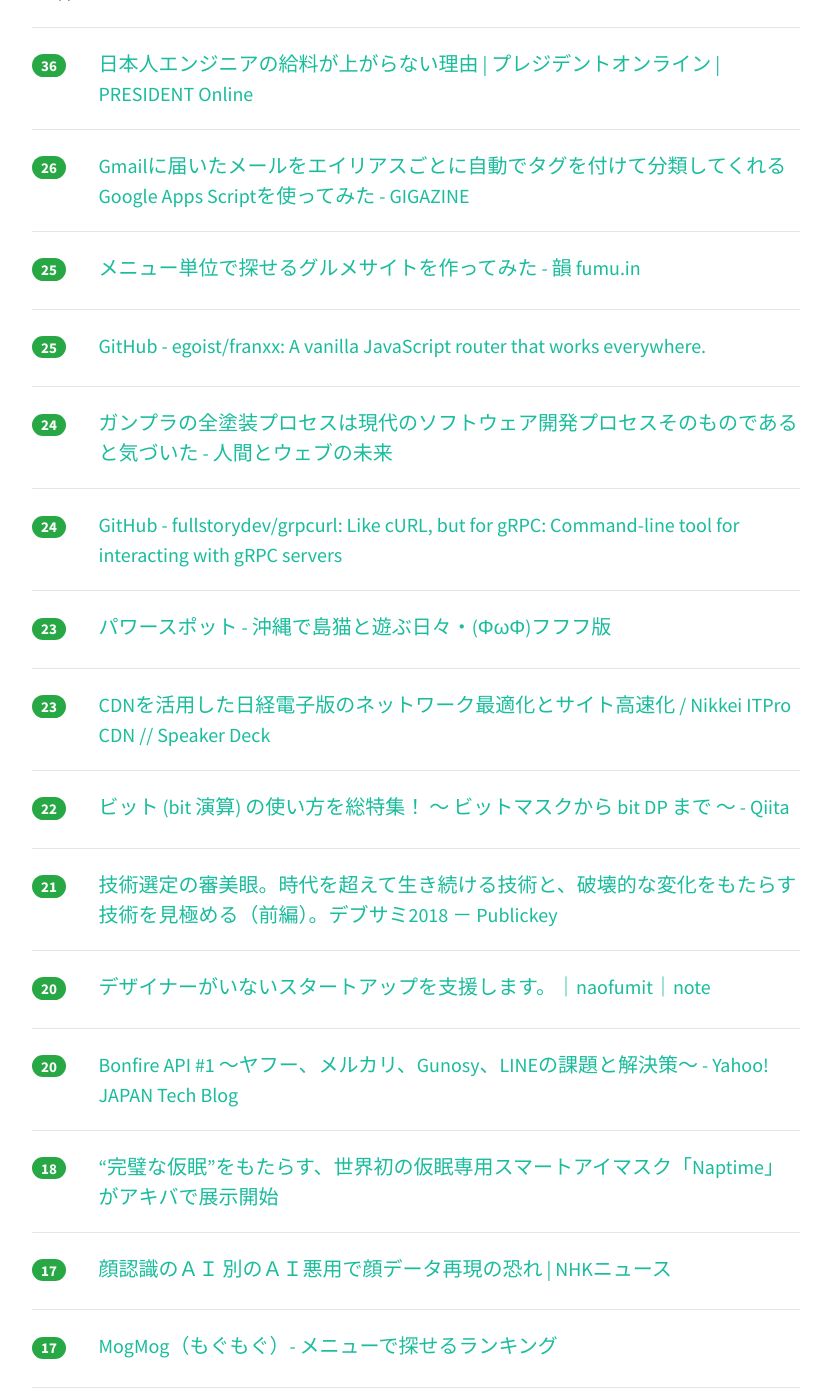
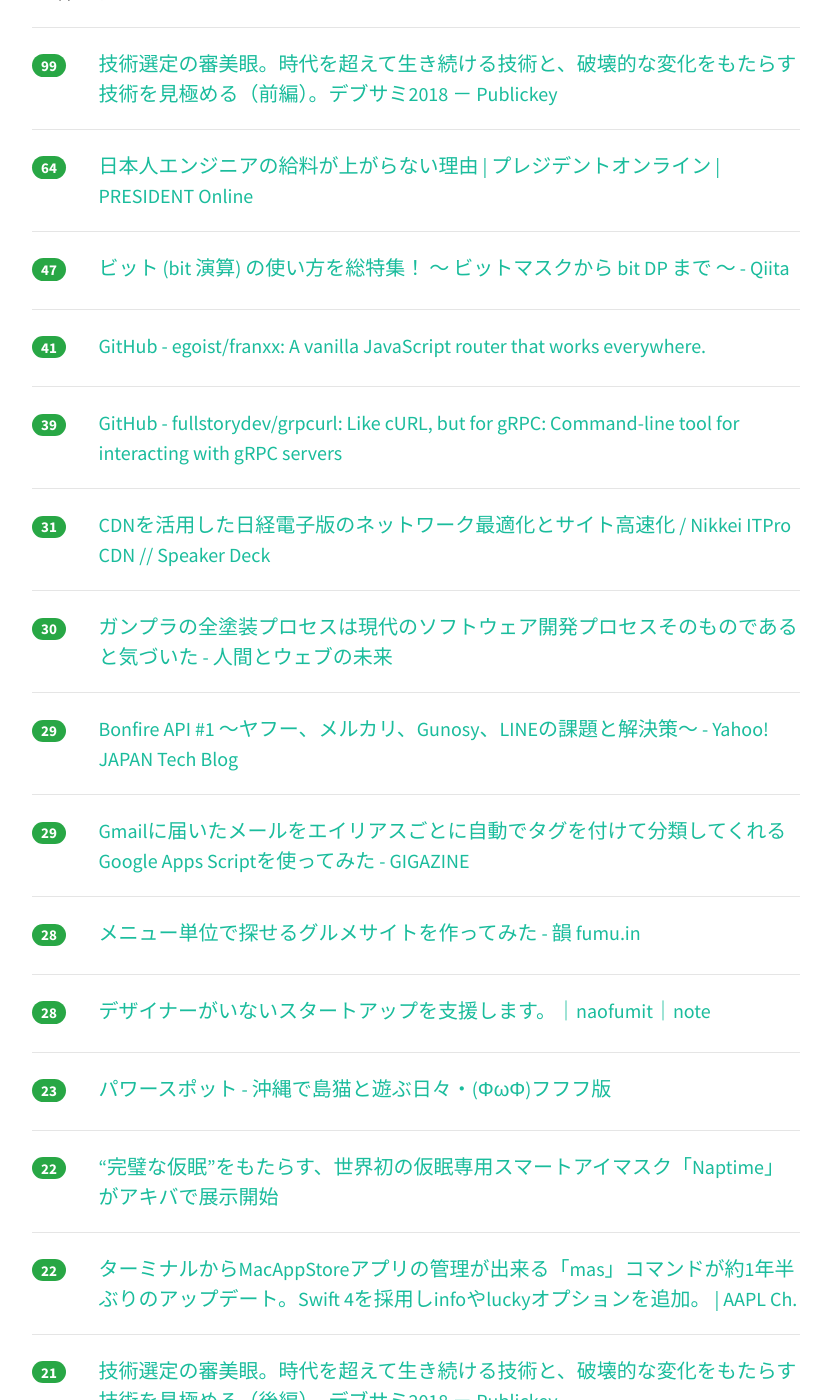
Before and after one commit to yatta47/hatena-matome-site, a Jekyll site: the page built from _posts/2018-02-20-hatena.md, in a window 1280 px wide and 1400 px high, scrolled down 346 px. Shown: the whole window, without its empty margins (224-1055 px from the left). Built offline with Jekyll 4.4.1, drawn with Linux system fonts in a browser that asks for light colours; nearby versions of some CDN libraries; some of the changed text lies outside the part shown.

Commit message:
Updated 2018-02-20

```diff
--- a/_posts/2018-02-20-hatena.md
+++ b/_posts/2018-02-20-hatena.md
@@ -1,39 +1,64 @@
 ---
 layout: post
 title:  "2018-02-20 はてぶIT"
-date:   2018-02-20 09:02:07
+date:   2018-02-20 10:03:13
 tags: [it-hotentry]
 ---
-23 件のデータあり
+29 件のデータあり
 
 <hr><div class="row">
-<div class="col-1"><span class="badge badge-pill badge-success h2">36</span></div>
+<div class="col-1"><span class="badge badge-pill badge-success h2">99</span></div>
+<div class="col-11"><a href='http://www.publickey1.jp/blog/18/2018.html' target='_blank'>技術選定の審美眼。時代を超えて生き続ける技術と、破壊的な変化をもたらす技術を見極める（前編）。デブサミ2018 － Publickey</a></div>
+</div>
+<hr>
+<div class="row">
+<div class="col-1"><span class="badge badge-pill badge-success h2">64</span></div>
 <div class="col-11"><a href='http://president.jp/articles/-/24409' target='_blank'>日本人エンジニアの給料が上がらない理由 | プレジデントオンライン | PRESIDENT Online</a></div>
 </div>
 <hr>
 <div class="row">
-<div class="col-1"><span class="badge badge-pill badge-success h2">26</span></div>
+<div class="col-1"><span class="badge badge-pill badge-success h2">47</span></div>
+<div class="col-11"><a href='https://qiita.com/drken/items/7c6ff2aa4d8fce1c9361' target='_blank'>ビット (bit 演算) の使い方を総特集！ 〜 ビットマスクから bit DP まで 〜 - Qiita</a></div>
+</div>
+<hr>
+<div class="row">
+<div class="col-1"><span class="badge badge-pill badge-success h2">41</span></div>
+<div class="col-11"><a href='https://github.com/egoist/franxx' target='_blank'>GitHub - egoist/franxx: A vanilla JavaScript router that works everywhere.</a></div>
+</div>
+<hr>
+<div class="row">
+<div class="col-1"><span class="badge badge-pill badge-success h2">39</span></div>
+<div class="col-11"><a href='https://github.com/fullstorydev/grpcurl' target='_blank'>GitHub - fullstorydev/grpcurl: Like cURL, but for gRPC: Command-line tool for interacting with gRPC servers</a></div>
+</div>
+<hr>
+<div class="row">
+<div class="col-1"><span class="badge badge-pill badge-success h2">31</span></div>
+<div class="col-11"><a href='https://speakerdeck.com/sisidovski/nikkei-itpro-cdn' target='_blank'>CDNを活用した日経電子版のネットワーク最適化とサイト高速化 / Nikkei ITPro CDN // Speaker Deck</a></div>
+</div>
+<hr>
+<div class="row">
+<div class="col-1"><span class="badge badge-pill badge-success h2">30</span></div>
+<div class="col-11"><a href='http://hb.matsumoto-r.jp/entry/2018/02/19/213021' target='_blank'>ガンプラの全塗装プロセスは現代のソフトウェア開発プロセスそのものであると気づいた - 人間とウェブの未来</a></div>
+</div>
+<hr>
+<div class="row">
+<div class="col-1"><span class="badge badge-pill badge-success h2">29</span></div>
+<div class="col-11"><a href='https://techblog.yahoo.co.jp/event/bonfire-api-1/' target='_blank'>Bonfire API #1 ～ヤフー、メルカリ、Gunosy、LINEの課題と解決策～ - Yahoo! JAPAN Tech Blog</a></div>
+</div>
+<hr>
+<div class="row">
+<div class="col-1"><span class="badge badge-pill badge-success h2">29</span></div>
 <div class="col-11"><a href='https://gigazine.net/news/20180219-gmail-auto-label/' target='_blank'>Gmailに届いたメールをエイリアスごとに自動でタグを付けて分類してくれるGoogle Apps Scriptを使ってみた - GIGAZINE</a></div>
 </div>
 <hr>
 <div class="row">
-<div class="col-1"><span class="badge badge-pill badge-success h2">25</span></div>
+<div class="col-1"><span class="badge badge-pill badge-success h2">28</span></div>
 <div class="col-11"><a href='http://www.fumu.in/entry/2018/02/19/%E3%83%A1%E3%83%8B%E3%83%A5%E3%83%BC%E5%8D%98%E4%BD%8D%E3%81%A7%E6%8E%A2%E3%81%9B%E3%82%8B%E3%82%B0%E3%83%AB%E3%83%A1%E3%82%B5%E3%82%A4%E3%83%88%E3%82%92%E4%BD%9C%E3%81%A3%E3%81%A6%E3%81%BF%E3%81%9F' target='_blank'>メニュー単位で探せるグルメサイトを作ってみた - 韻 fumu.in</a></div>
 </div>
 <hr>
 <div class="row">
-<div class="col-1"><span class="badge badge-pill badge-success h2">25</span></div>
-<div class="col-11"><a href='https://github.com/egoist/franxx' target='_blank'>GitHub - egoist/franxx: A vanilla JavaScript router that works everywhere.</a></div>
-</div>
-<hr>
-<div class="row">
-<div class="col-1"><span class="badge badge-pill badge-success h2">24</span></div>
-<div class="col-11"><a href='http://hb.matsumoto-r.jp/entry/2018/02/19/213021' target='_blank'>ガンプラの全塗装プロセスは現代のソフトウェア開発プロセスそのものであると気づいた - 人間とウェブの未来</a></div>
-</div>
-<hr>
-<div class="row">
-<div class="col-1"><span class="badge badge-pill badge-success h2">24</span></div>
-<div class="col-11"><a href='https://github.com/fullstorydev/grpcurl' target='_blank'>GitHub - fullstorydev/grpcurl: Like cURL, but for gRPC: Command-line tool for interacting with gRPC servers</a></div>
+<div class="col-1"><span class="badge badge-pill badge-success h2">28</span></div>
+<div class="col-11"><a href='https://note.mu/naofumit/n/nab2b424fb3a2' target='_blank'>デザイナーがいないスタートアップを支援します。｜naofumit｜note</a></div>
 </div>
 <hr>
 <div class="row">
@@ -42,78 +67,83 @@ tags: [it-hotentry]
 </div>
 <hr>
 <div class="row">
-<div class="col-1"><span class="badge badge-pill badge-success h2">23</span></div>
-<div class="col-11"><a href='https://speakerdeck.com/sisidovski/nikkei-itpro-cdn' target='_blank'>CDNを活用した日経電子版のネットワーク最適化とサイト高速化 / Nikkei ITPro CDN // Speaker Deck</a></div>
+<div class="col-1"><span class="badge badge-pill badge-success h2">22</span></div>
+<div class="col-11"><a href='http://www.gdm.or.jp/pressrelease/2018/0219/253058' target='_blank'>“完璧な仮眠”をもたらす、世界初の仮眠専用スマートアイマスク「Naptime」がアキバで展示開始</a></div>
 </div>
 <hr>
 <div class="row">
 <div class="col-1"><span class="badge badge-pill badge-success h2">22</span></div>
-<div class="col-11"><a href='https://qiita.com/drken/items/7c6ff2aa4d8fce1c9361' target='_blank'>ビット (bit 演算) の使い方を総特集！ 〜 ビットマスクから bit DP まで 〜 - Qiita</a></div>
+<div class="col-11"><a href='https://applech2.com/archives/20180219-macappstore-cli-mas-command-support-info-and-lucky.html' target='_blank'>ターミナルからMacAppStoreアプリの管理が出来る「mas」コマンドが約1年半ぶりのアップデート。Swift 4を採用しinfoやluckyオプションを追加。 | AAPL Ch.</a></div>
 </div>
 <hr>
 <div class="row">
 <div class="col-1"><span class="badge badge-pill badge-success h2">21</span></div>
-<div class="col-11"><a href='http://www.publickey1.jp/blog/18/2018.html' target='_blank'>技術選定の審美眼。時代を超えて生き続ける技術と、破壊的な変化をもたらす技術を見極める（前編）。デブサミ2018 － Publickey</a></div>
+<div class="col-11"><a href='http://www.publickey1.jp/blog/18/2018_1.html' target='_blank'>技術選定の審美眼。時代を超えて生き続ける技術と、破壊的な変化をもたらす技術を見極める（後編）。デブサミ2018 － Publickey</a></div>
 </div>
 <hr>
 <div class="row">
 <div class="col-1"><span class="badge badge-pill badge-success h2">20</span></div>
-<div class="col-11"><a href='https://note.mu/naofumit/n/nab2b424fb3a2' target='_blank'>デザイナーがいないスタートアップを支援します。｜naofumit｜note</a></div>
+<div class="col-11"><a href='https://ledge.ai/articoolo-japanese-version/' target='_blank'>AIによる記事自動生成ツール「Articoolo」がついに日本語対応 | Ledge.ai（レッジエーアイ）</a></div>
 </div>
 <hr>
 <div class="row">
-<div class="col-1"><span class="badge badge-pill badge-success h2">20</span></div>
-<div class="col-11"><a href='https://techblog.yahoo.co.jp/event/bonfire-api-1/' target='_blank'>Bonfire API #1 ～ヤフー、メルカリ、Gunosy、LINEの課題と解決策～ - Yahoo! JAPAN Tech Blog</a></div>
+<div class="col-1"><span class="badge badge-pill badge-success h2">19</span></div>
+<div class="col-11"><a href='https://www3.nhk.or.jp/news/html/20180219/k10011335121000.html' target='_blank'>顔認識のＡＩ 別のＡＩ悪用で顔データ再現の恐れ | NHKニュース</a></div>
+</div>
+<hr>
+<div class="row">
+<div class="col-1"><span class="badge badge-pill badge-success h2">19</span></div>
+<div class="col-11"><a href='http://fumihiro1192.hatenablog.com/entry/20180219/1518987600' target='_blank'>管理職の必須文房具は『ヌーボード JABARAN』に決定です！ - 『本と文房具とスグレモノ』</a></div>
 </div>
 <hr>
 <div class="row">
 <div class="col-1"><span class="badge badge-pill badge-success h2">18</span></div>
-<div class="col-11"><a href='http://www.gdm.or.jp/pressrelease/2018/0219/253058' target='_blank'>“完璧な仮眠”をもたらす、世界初の仮眠専用スマートアイマスク「Naptime」がアキバで展示開始</a></div>
-</div>
-<hr>
-<div class="row">
-<div class="col-1"><span class="badge badge-pill badge-success h2">17</span></div>
-<div class="col-11"><a href='https://www3.nhk.or.jp/news/html/20180219/k10011335121000.html' target='_blank'>顔認識のＡＩ 別のＡＩ悪用で顔データ再現の恐れ | NHKニュース</a></div>
-</div>
-<hr>
-<div class="row">
-<div class="col-1"><span class="badge badge-pill badge-success h2">17</span></div>
 <div class="col-11"><a href='https://mogmog.in/' target='_blank'>MogMog（もぐもぐ）- メニューで探せるランキング</a></div>
 </div>
 <hr>
 <div class="row">
-<div class="col-1"><span class="badge badge-pill badge-success h2">17</span></div>
-<div class="col-11"><a href='https://applech2.com/archives/20180219-macappstore-cli-mas-command-support-info-and-lucky.html' target='_blank'>ターミナルからMacAppStoreアプリの管理が出来る「mas」コマンドが約1年半ぶりのアップデート。Swift 4を採用しinfoやluckyオプションを追加。 | AAPL Ch.</a></div>
-</div>
-<hr>
-<div class="row">
-<div class="col-1"><span class="badge badge-pill badge-success h2">15</span></div>
+<div class="col-1"><span class="badge badge-pill badge-success h2">16</span></div>
 <div class="col-11"><a href='http://www.itmedia.co.jp/mobile/articles/1802/19/news111.html' target='_blank'>固定電話との通話がしづらい状況――「ソフトバンク」「Y!mobile」で通信障害 - ITmedia Mobile</a></div>
 </div>
 <hr>
 <div class="row">
 <div class="col-1"><span class="badge badge-pill badge-success h2">15</span></div>
-<div class="col-11"><a href='https://ledge.ai/articoolo-japanese-version/' target='_blank'>AIによる記事自動生成ツール「Articoolo」がついに日本語対応 | Ledge.ai（レッジエーアイ）</a></div>
+<div class="col-11"><a href='https://anond.hatelabo.jp/20180219233528' target='_blank'>id:xevraがまた口だけで偉そうなことを言ってるので</a></div>
+</div>
+<hr>
+<div class="row">
+<div class="col-1"><span class="badge badge-pill badge-success h2">14</span></div>
+<div class="col-11"><a href='http://b.hatena.ne.jp/entry/s/news.yahoo.co.jp/byline/kuriharakiyoshi/20180219-00081784/' target='_blank'>はてなブックマーク - 任天堂が対コロプラ特許侵害訴訟で使った特許番号が明らかになったので中身を解説します（前半）(栗原潔) - 個人 - Yahoo!ニュース</a></div>
+</div>
+<hr>
+<div class="row">
+<div class="col-1"><span class="badge badge-pill badge-success h2">14</span></div>
+<div class="col-11"><a href='https://pc.watch.impress.co.jp/docs/news/yajiuma/1107215.html' target='_blank'>【やじうまPC Watch】米FCC、LTE通信網に干渉する仮想通貨マイニング機器を発見 - PC Watch</a></div>
+</div>
+<hr>
+<div class="row">
+<div class="col-1"><span class="badge badge-pill badge-success h2">13</span></div>
+<div class="col-11"><a href='http://nodock.io/' target='_blank'>NoDock</a></div>
+</div>
+<hr>
+<div class="row">
+<div class="col-1"><span class="badge badge-pill badge-success h2">13</span></div>
+<div class="col-11"><a href='https://togetter.com/li/1201280' target='_blank'>アズレンとボトムズのコラボは『社長の趣味』だから実現した……ユーザーを無視した行動に呆れる声続出。 - Togetter</a></div>
 </div>
 <hr>
 <div class="row">
 <div class="col-1"><span class="badge badge-pill badge-success h2">12</span></div>
-<div class="col-11"><a href='https://anond.hatelabo.jp/20180219233528' target='_blank'>id:xevraがまた口だけで偉そうなことを言ってるので</a></div>
+<div class="col-11"><a href='https://www.newsweekjapan.jp/stories/world/2018/02/ky.php' target='_blank'>銃乱射の被害者を訪問したトランプ、ご機嫌で大顰蹙。この男に心はあるのか？ | ワールド | 最新記事 | ニューズウィーク日本版 オフィシャルサイト</a></div>
 </div>
 <hr>
 <div class="row">
-<div class="col-1"><span class="badge badge-pill badge-success h2">11</span></div>
-<div class="col-11"><a href='http://b.hatena.ne.jp/entry/s/news.yahoo.co.jp/byline/kuriharakiyoshi/20180219-00081784/' target='_blank'>はてなブックマーク - 任天堂が対コロプラ特許侵害訴訟で使った特許番号が明らかになったので中身を解説します（前半）(栗原潔) - 個人 - Yahoo!ニュース</a></div>
+<div class="col-1"><span class="badge badge-pill badge-success h2">12</span></div>
+<div class="col-11"><a href='http://nlab.itmedia.co.jp/nl/articles/1802/19/news123.html' target='_blank'>その日、日本が震えた　ハッシュタグ「ヘルシェイク矢野のこと考えてた」とは何なのか - ねとらぼ</a></div>
 </div>
 <hr>
 <div class="row">
 <div class="col-1"><span class="badge badge-pill badge-success h2">10</span></div>
-<div class="col-11"><a href='https://www.newsweekjapan.jp/stories/world/2018/02/ky.php' target='_blank'>銃乱射の被害者を訪問したトランプ、ご機嫌で大顰蹙。この男に心はあるのか？ | ワールド | 最新記事 | ニューズウィーク日本版 オフィシャルサイト</a></div>
-</div>
-<hr>
-<div class="row">
-<div class="col-1"><span class="badge badge-pill badge-success h2">9</span></div>
-<div class="col-11"><a href='http://nodock.io/' target='_blank'>NoDock</a></div>
+<div class="col-11"><a href='https://anond.hatelabo.jp/20180219132154' target='_blank'>システム化された人事評制度が嫌いだ。</a></div>
 </div>
 <hr>
 <div class="row">
```
